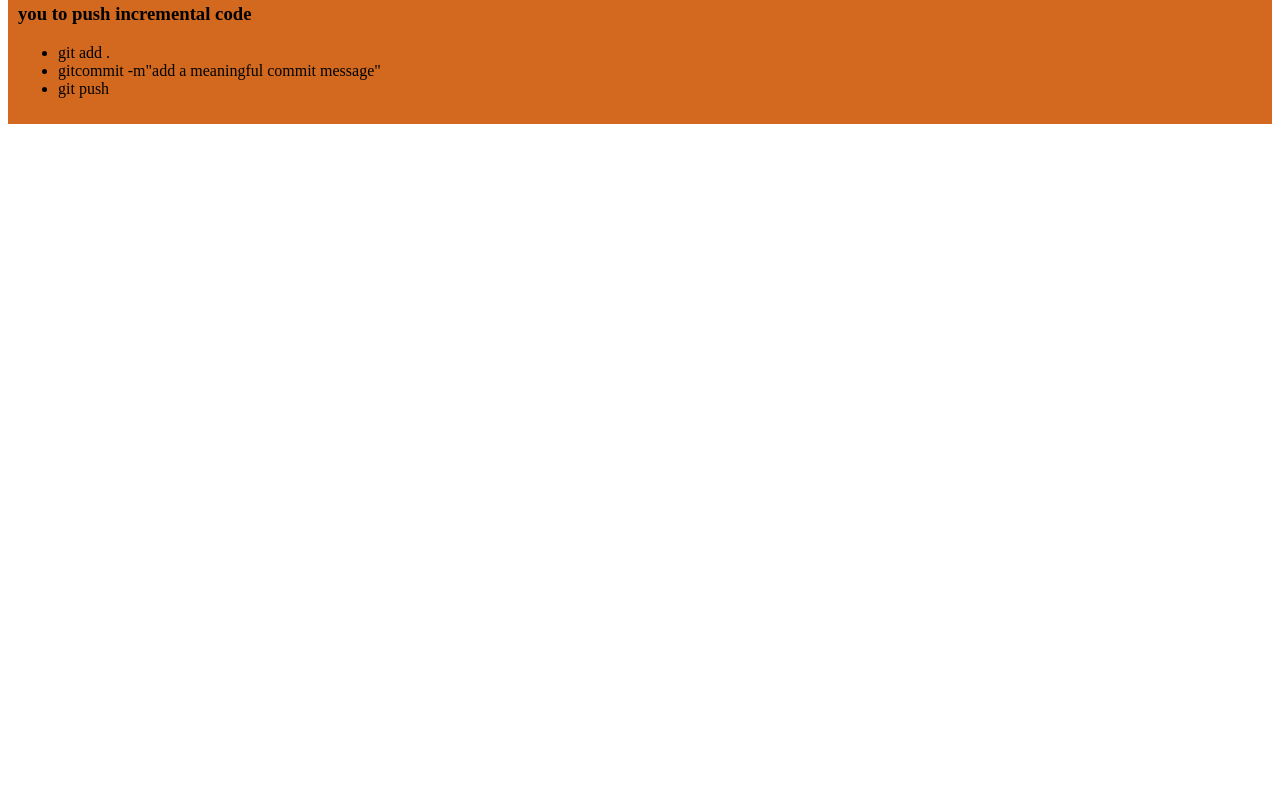
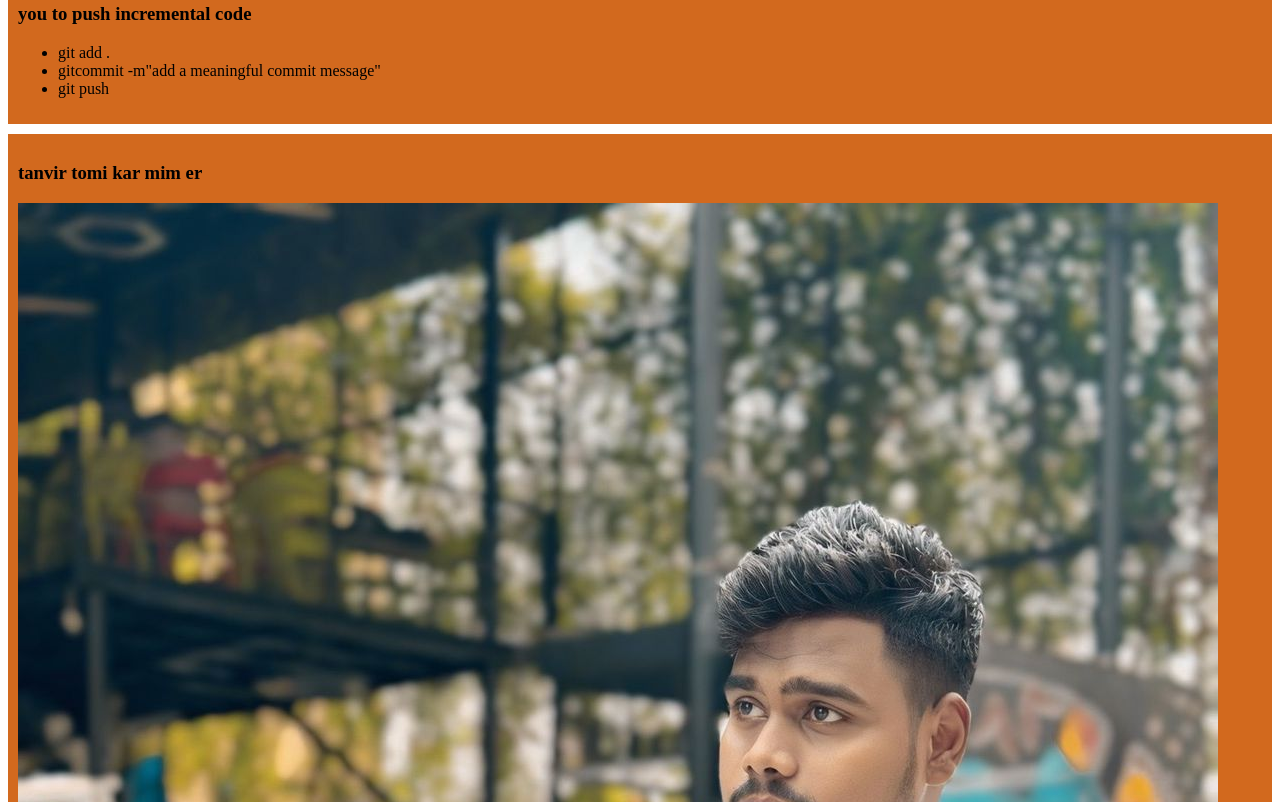
Before and after one commit to tanvir2696/my-simple-website, a plain HTML site: page index.html in a window 1280 px wide. Shown: the part 458-1260 px from the top of the page. Before the commit the page ends 800 px from the top, so only its background shows below. Drawn offline with Linux system fonts and the light colour scheme.

Commit message:
added tanvir tomi kar mim er

```diff
--- a/index.html
+++ b/index.html
@@ -27,5 +27,9 @@
             <li>git push</li>
         </ul>
     </div>
+    <div>
+        <h3>tanvir tomi kar mim er</h3>
+        <img src="images/WhatsApp Image 2024-12-28 at 19.50.39_8f0c3068.jpg" alt="">
+    </div>
 </body>
 </html>
```
Also changed, not shown: images/WhatsApp Image 2024-12-28 at 19.50.39_8f0c3068.jpg (added).
